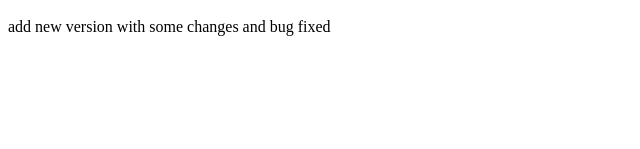
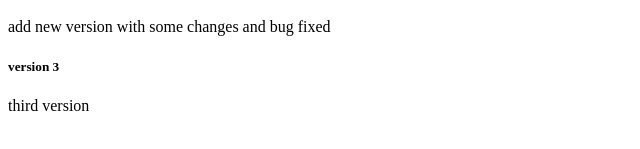
Before and after one commit to Oussamahaddi/Git-Github, a plain HTML site: page index.html in a window 1280 px wide. Shown: the part 203-352 px from the top of the page, without its empty margins (0-640 px from the left). Drawn offline with Linux system fonts and the light colour scheme.

Commit message:
add third version

```diff
--- a/index.html
+++ b/index.html
@@ -22,5 +22,8 @@
     <h4>version 2</h4>
     <p>add new version with some changes and bug fixed</p>
 
+    <h5>version 3</h5>
+    <p>third version</p>
+
 </body>
 </html>
```
